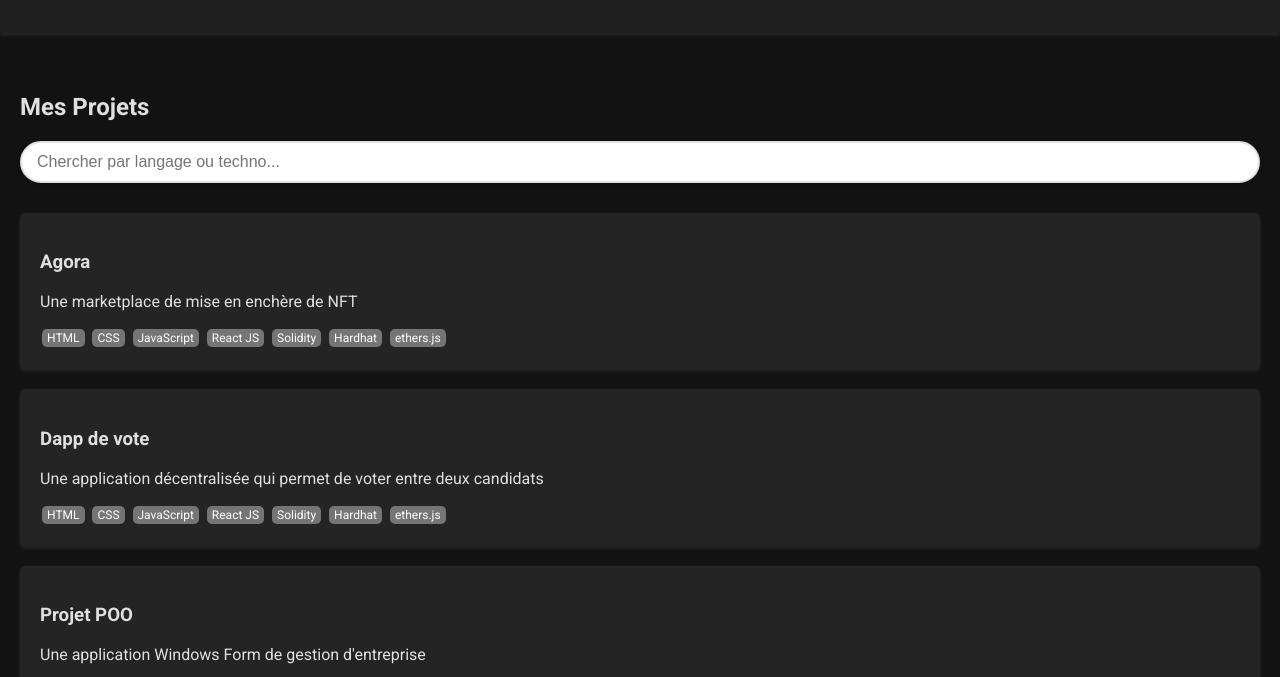
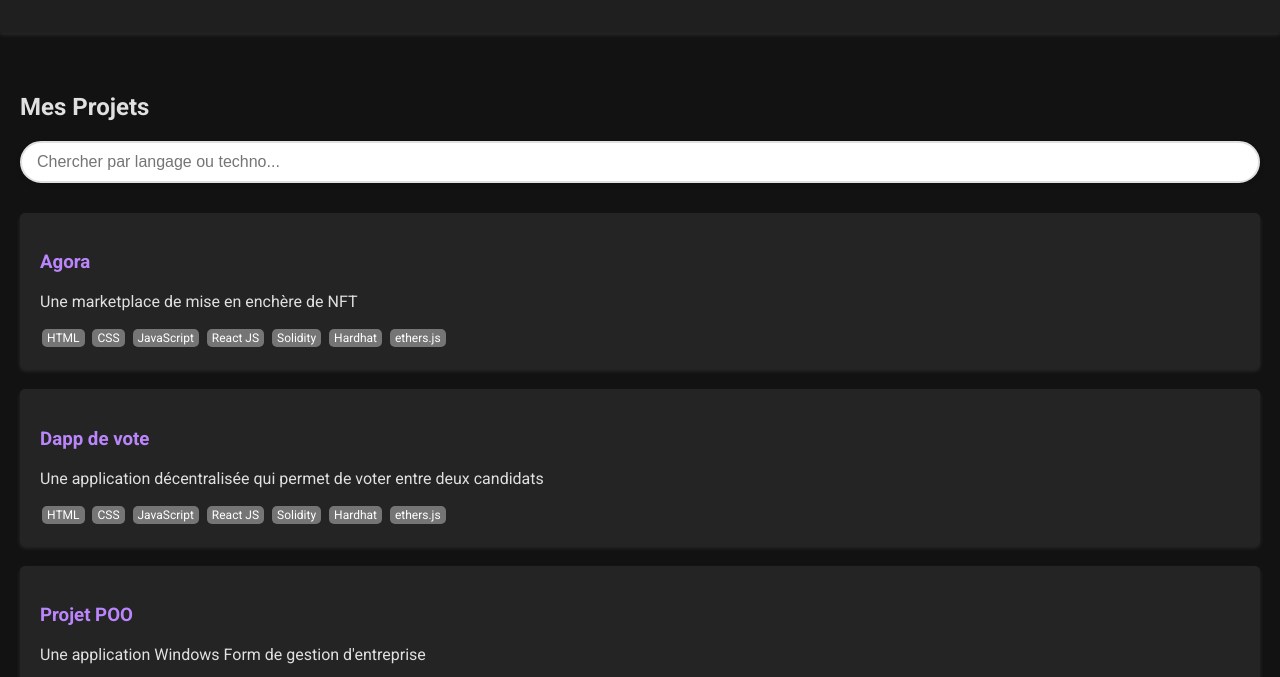
Before and after one commit to LeoVtr76/MyPortfolio, a plain HTML site: page index.html in a window 1280 px wide. Shown: the part 123-800 px from the top of the page. Drawn offline with Linux system fonts and the light colour scheme.

Commit message:
change project name color

```diff
--- a/homepage.css
+++ b/homepage.css
@@ -107,3 +107,6 @@ footer {
   border-color: #bb86fc;
   box-shadow: 0 2px 5px rgba(156, 39, 176, 0.2);
 }
+h3 {
+  color: #bb86fc;
+}
```
